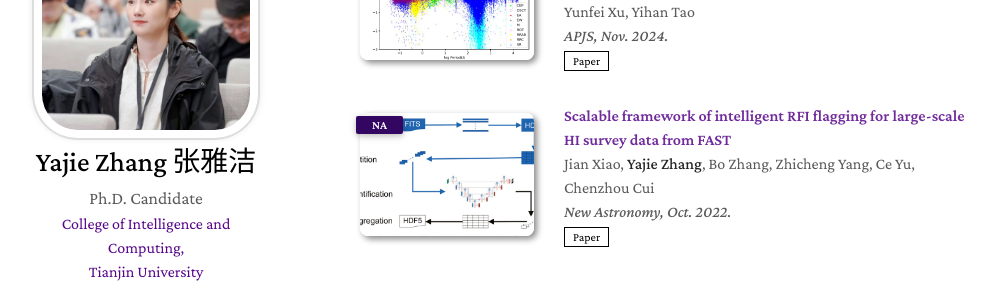
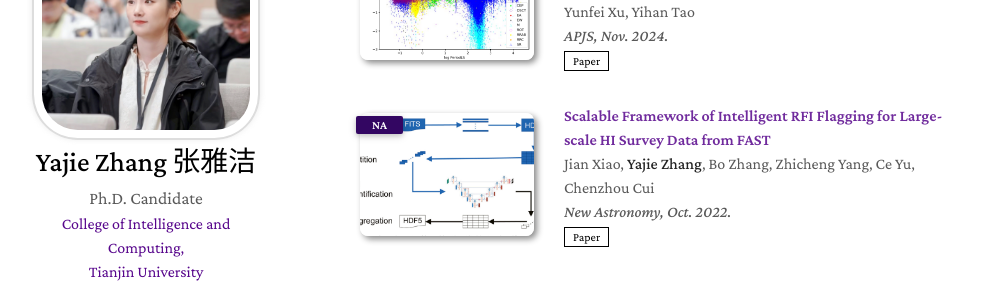
Before and after one commit to Yajie-Z/Yajie-Z.github.io, a Jekyll site: the page built from index.md, in a window 1280 px wide and 900 px high, scrolled down 1865 px. Shown: the part 153-437 px from the top of the window, without its empty margins (130-1134 px from the left). Built offline with Jekyll 4.4.1, drawn with Linux system fonts in a browser that asks for light colours; nearby versions of some CDN libraries; a style sheet for code colours, icons or effects is not loaded; our own code applies the rules of GitHub Pages for plain Markdown files; some of the changed text lies outside the part shown.

Commit message:
Update projects.md

```diff
--- a/_includes/projects.md
+++ b/_includes/projects.md
@@ -15,7 +15,7 @@
   <div class="col-sm-9" style="position: relative;padding-right: 15px;padding-left: 20px;">
     <div class="title"><a href="https://www.sciencedirect.com/science/article/pii/S0167739X25000767?dgcid=coauthor">Solving Online Resource-Constrained Scheduling for Follow-Up Observation in Astronomy: a Reinforcement Learning Approach </a></div>
     <div class="author"><strong>Yajie Zhang</strong>, Ce Yu, Chao Sun, Jizeng Wei, Junhan Ju, Shanjiang Tang </div>
-    <div class="periodical"><em>Future Generation Computer Systems, accepted, Feb. 2025.</em></div>
+    <div class="periodical"><em>Future Generation Computer Systems, Feb. 2025.</em></div>
     <div class="links">
     <a href="https://www.sciencedirect.com/science/article/pii/S0167739X25000767?dgcid=coauthor" class="btn btn-sm z-depth-0" role="button" target="_blank" style="font-size:12px;">Paper</a>
 <!--       <a href="assets/files/IOPEXPORT_BIB.bib" class="btn btn-sm z-depth-0" role="button" target="_blank" style="font-size:12px;">BibTeX</a> -->
@@ -190,7 +190,7 @@ Straightforward Parallel Gridding Approach for Single-dish Radio Telescope</a></
   </div>
 
   <div class="col-sm-9" style="position: relative;padding-right: 15px;padding-left: 20px;">
-    <div class="title"><a href="https://www.sciencedirect.com/science/article/pii/S1384107622000434" target="_blank">Scalable framework of intelligent RFI flagging for large-scale HI survey data from FAST</a></div>
+    <div class="title"><a href="https://www.sciencedirect.com/science/article/pii/S1384107622000434" target="_blank">Scalable Framework of Intelligent RFI Flagging for Large-scale HI Survey Data from FAST</a></div>
     <div class="author">Jian Xiao, <strong>Yajie Zhang</strong>, Bo Zhang, Zhicheng Yang, Ce Yu, Chenzhou Cui</div>
     <div class="periodical"><em>New Astronomy, Oct. 2022.</em></div>
     <div class="links">
```
